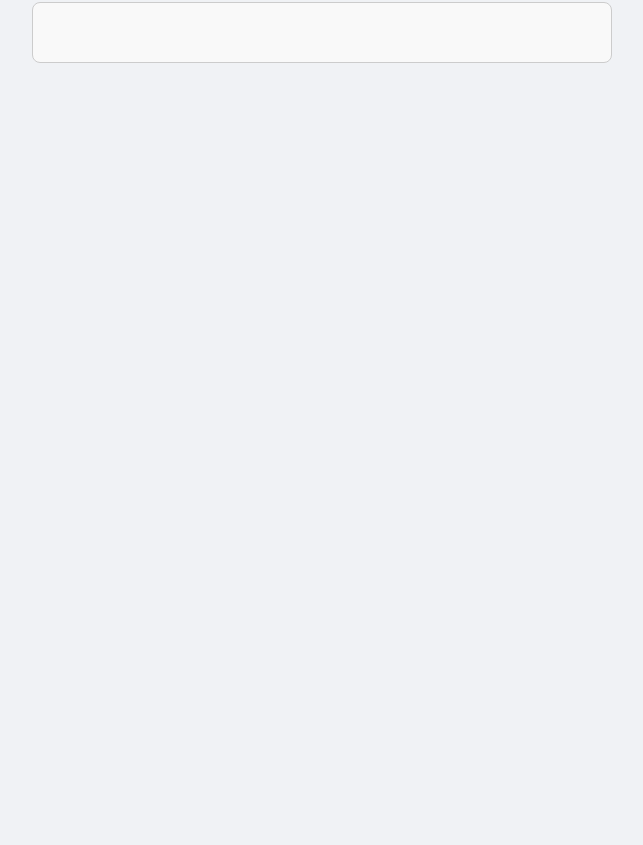
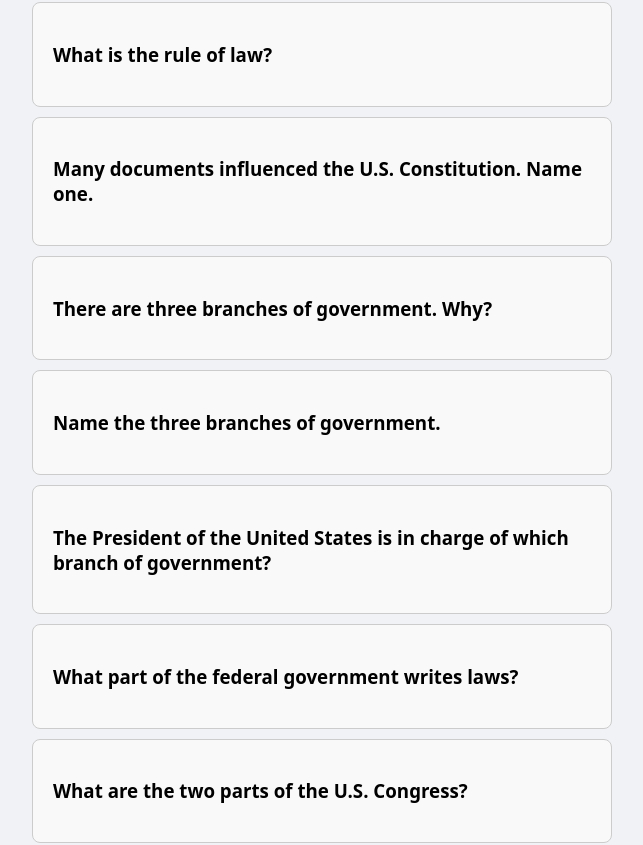
Before and after one commit to Joaquinrdlt/civics-128, a React (Vite) app: page / in a window 1280 px wide. Shown: the part 1628-2473 px from the top of the page, without its empty margins (318-961 px from the left). Before the commit the page ends 1721 px from the top, so only its background shows below. Built offline with nearby package versions, Linux system fonts and the light colour scheme.

Commit message:
added questions up to 60

```diff
--- a/src/data/questions.js
+++ b/src/data/questions.js
@@ -17,7 +17,8 @@
   },
   {
     id: 4,
-    question: "The U.S. Constitution starts with the words \"We the People.\" What does \"We the People\" mean?",
+    question:
+      'The U.S. Constitution starts with the words "We the People." What does "We the People" mean?',
     answer: "Self-government",
   },
   {
@@ -42,17 +43,20 @@
   },
   {
     id: 9,
-    question: "What founding document said the American colonies were free from Britain?",
+    question:
+      "What founding document said the American colonies were free from Britain?",
     answer: "Declaration of Independence",
   },
   {
     id: 10,
-    question: "Name two important ideas from the Declaration of Independence and the U.S. Constitution.",
+    question:
+      "Name two important ideas from the Declaration of Independence and the U.S. Constitution.",
     answer: "Equality and liberty",
   },
   {
     id: 11,
-    question: "The words \"Life, Liberty, and the pursuit of Happiness\" are in what founding document?",
+    question:
+      'The words "Life, Liberty, and the pursuit of Happiness" are in what founding document?',
     answer: "Declaration of Independence",
   },
   {
@@ -62,8 +66,258 @@
   },
   {
     id: 13,
-  }
-  // fill with the rest of the 128 questions
+    question: "What is the rule of law?",
+    answer: "Everyone must follow the law.",
+  },
+  {
+    id: 14,
+    question: "Many documents influenced the U.S. Constitution. Name one.",
+    answer: "Declaration of Independence",
+  },
+  {
+    id: 15,
+    question: "There are three branches of government. Why?",
+    answer: "So one part does not become too powerful",
+  },
+  {
+    id: 16,
+    question: "Name the three branches of government.",
+    answer: "Legislative, executive, and judicial",
+  },
+  {
+    id: 17,
+    question:
+      "The President of the United States is in charge of which branch of government?",
+    answer: "Executive branch",
+  },
+  {
+    id: 18,
+    question: "What part of the federal government writes laws?",
+    answer: "(U.S.) Congress",
+  },
+  {
+    id: 19,
+    question: "What are the two parts of the U.S. Congress?",
+    answer: "Senate and House (of Representatives)",
+  },
+  {
+    id: 20,
+    question: "Name one power of the U.S. Congress.",
+    answer: "Writes laws",
+  },
+  {
+    id: 21,
+    question: "How many senators are there?",
+    answer: "One hundred (100)",
+  },
+  {
+    id: 22,
+    question: "How long is a term for a U.S. Senator?",
+    answer: "Six (6) years",
+  },
+  {
+    id: 23,
+    question: "Who is one of your state's U.S. senators now?",
+    answer: "Alex Padilla",
+  },
+  {
+    id: 24,
+    question: "How many members are in the House of Representatives?",
+    answer: "Four hundred thirty-five (435)",
+  },
+  {
+    id: 25,
+    question:
+      "How long is a term for a member of the House of Representatives?",
+    answer: "Two (2) years ",
+  },
+  {
+    id: 26,
+    question:
+      "Why do U.S. representatives serve shorter terms than U.S. senators?",
+    answer: "To more closely follow public opinion",
+  },
+  {
+    id: 27,
+    question: "How many senators does each state have?",
+    answer: "Two (2)",
+  },
+  {
+    id: 28,
+    question: "Why does each state have two senators?",
+    answer: "Equal representation (for small states)",
+  },
+  {
+    id: 29,
+    question: "Name your U.S. representative.",
+    answer: "Raul Ruiz",
+  },
+  {
+    id: 30,
+    question:
+      "What is the name of the Speaker of the House of Representatives now?",
+    answer: "Mike Johnson",
+  },
+  {
+    id: 31,
+    question: "Who does a U.S. senator represent?",
+    answer: "People of their state",
+  },
+  {
+    id: 32,
+    question: "Who elects U.S. senators?",
+    answer: "Citizens from their state",
+  },
+  {
+    id: 33,
+    question: "Who does a member of the House of Representatives represent?",
+    answer: "Citizens in their district",
+  },
+  {
+    id: 34,
+    question: "Who elects members of the House of Representatives?",
+    answer: "Citizens from their (congressional) district",
+  },
+  {
+    id: 35,
+    question: "Some states have more representatives than other states. Why?",
+    answer: "(Because of) the state's population",
+  },
+  {
+    id: 36,
+    question:
+      "The President of the United States is elected for how many years?",
+    answer: "Four (4) years",
+  },
+  {
+    id: 37,
+    question:
+      "The president of the United States can serve only two terms. Why?",
+    answer: "(Because of) the 22nd Amendment",
+  },
+  {
+    id: 38,
+    question: "What is the name of the President of the United States now?",
+    answer: "Donald Trump",
+  },
+  {
+    id: 39,
+    question:
+      "What is the name of the Vice President of the United States now?",
+    answer: "JD Vance",
+  },
+  {
+    id: 40,
+    question: "If the president can no longer serve, who becomes president?",
+    answer: "The Vice President (of the United States)",
+  },
+  {
+    id: 41,
+    question: "Name one power of the president.",
+    answer: "Signs bills into law",
+  },
+  {
+    id: 42,
+    question: "Who is Commander in Chief of the U.S. military?",
+    answer: "The President (of the United States)",
+  },
+  {
+    id: 43,
+    question: "Who signs bills to become laws?",
+    answer: "The President (of the United States)",
+  },
+  {
+    id: 44,
+    question: "Who vetoes bills?",
+    answer: "The President (of the United States)",
+  },
+  {
+    id: 45,
+    question: "Who appoints federal judges?",
+    answer: "The President (of the United States)",
+  },
+  {
+    id: 46,
+    question: "The executive branch has many parts. Name one.",
+    answer: "President (of the United States)",
+  },
+  {
+    id: 47,
+    question: "What does the President's Cabinet do?",
+    answer: "Advice the President (of the United States)",
+  },
+  {
+    id: 48,
+    question: "What are two Cabinet-level positions?",
+    answer: "Secretary of Energy and Secretary of Education",
+  },
+  {
+    id: 49,
+    question: "Why is the Electoral College important?",
+    answer: "It decides who is elected president ",
+  },
+  {
+    id: 50,
+    question: "What is one part of the judicial branch?",
+    answer: "Supreme Court",
+  },
+  {
+    id: 51,
+    question: "What does the judicial branch do?",
+    answer: "Reviews laws",
+  },
+  {
+    id: 52,
+    question: "What is the highest court in the United States?",
+    answer: "Supreme Court",
+  },
+  {
+    id: 53,
+    question: "How many seats are on the Supreme Court?",
+    answer: "Nine (9)",
+  },
+  {
+    id: 54,
+    question:
+      "How many Supreme Court justices are usually needed to decided a case?",
+    answer: "Five (5)",
+  },
+  {
+    id: 55,
+    question: "How long do Supreme Court justices serve?",
+    answer: "(For) life",
+  },
+  {
+    id: 56,
+    question: "Supreme Court justices serve for life. Why?",
+    answer: "To be independent (of politics)",
+  },
+  {
+    id: 57,
+    question: "Who is the Chief Justice of the United States now?",
+    answer: "John Roberts",
+  },
+  {
+    id: 58,
+    question: "Name one power that is only for the federal government.",
+    answer: "Print paper money ",
+  },
+  {
+    id: 59,
+    question: "Name one power that is only for the states.",
+    answer: "Provide schooling and education",
+  },
+  {
+    id: 60,
+    question: "What is the purpose of the 10th Amendment?",
+    answer:
+      "(It states that the) powers not given to the federal government belong to the states or to the people.",
+  },
+  {
+    id: 60,
+    question: "",
+    answer: "",
+  },
 ];
 
 export default questions;
```
